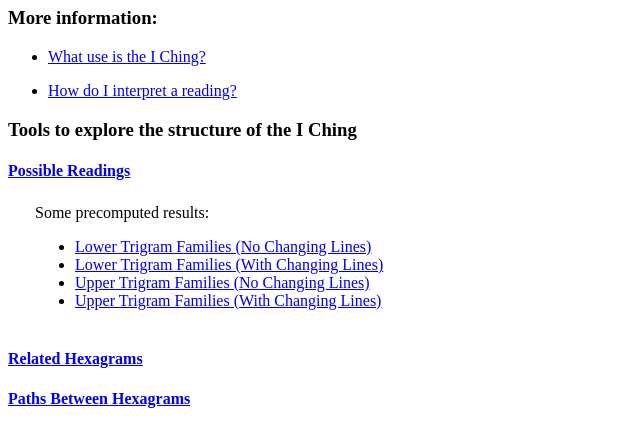
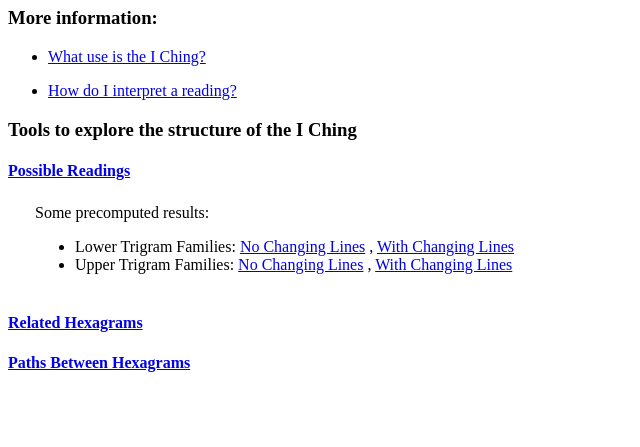
Before and after one commit to anandavala/ichingdb, a Django app: page /ichingdb/ in a window 1280 px wide. Shown: the part 292-739 px from the top of the page, without its empty margins (0-640 px from the left). Run offline with Django 3.2, Linux system fonts and the light colour scheme.

Commit message:
Minor change to index.html

```diff
--- a/ichingdb/templates/ichingdb/index.html
+++ b/ichingdb/templates/ichingdb/index.html
@@ -16,10 +16,8 @@
 <tr><td> &nbsp; &nbsp; &nbsp; </td><td>
 <p>Some precomputed results:</p>
 <ul>
-<li><a href="{% url 'ichingdb:lowerstatic' %}">Lower Trigram Families (No Changing Lines)</a></li>
-<li><a href="{% url 'ichingdb:lowerchanging' %}">Lower Trigram Families (With Changing Lines)</a></li>
-<li><a href="{% url 'ichingdb:upperstatic' %}">Upper Trigram Families (No Changing Lines)</a></li>
-<li><a href="{% url 'ichingdb:upperchanging' %}">Upper Trigram Families (With Changing Lines)</a></li>
+<li>Lower Trigram Families: <a href="{% url 'ichingdb:lowerstatic' %}">No Changing Lines</a> , <a href="{% url 'ichingdb:lowerchanging' %}">With Changing Lines</a></li>
+<li>Upper Trigram Families: <a href="{% url 'ichingdb:upperstatic' %}">No Changing Lines</a> , <a href="{% url 'ichingdb:upperchanging' %}">With Changing Lines</a></li>
 </ul>
 </td></tr>
 </table>
```
